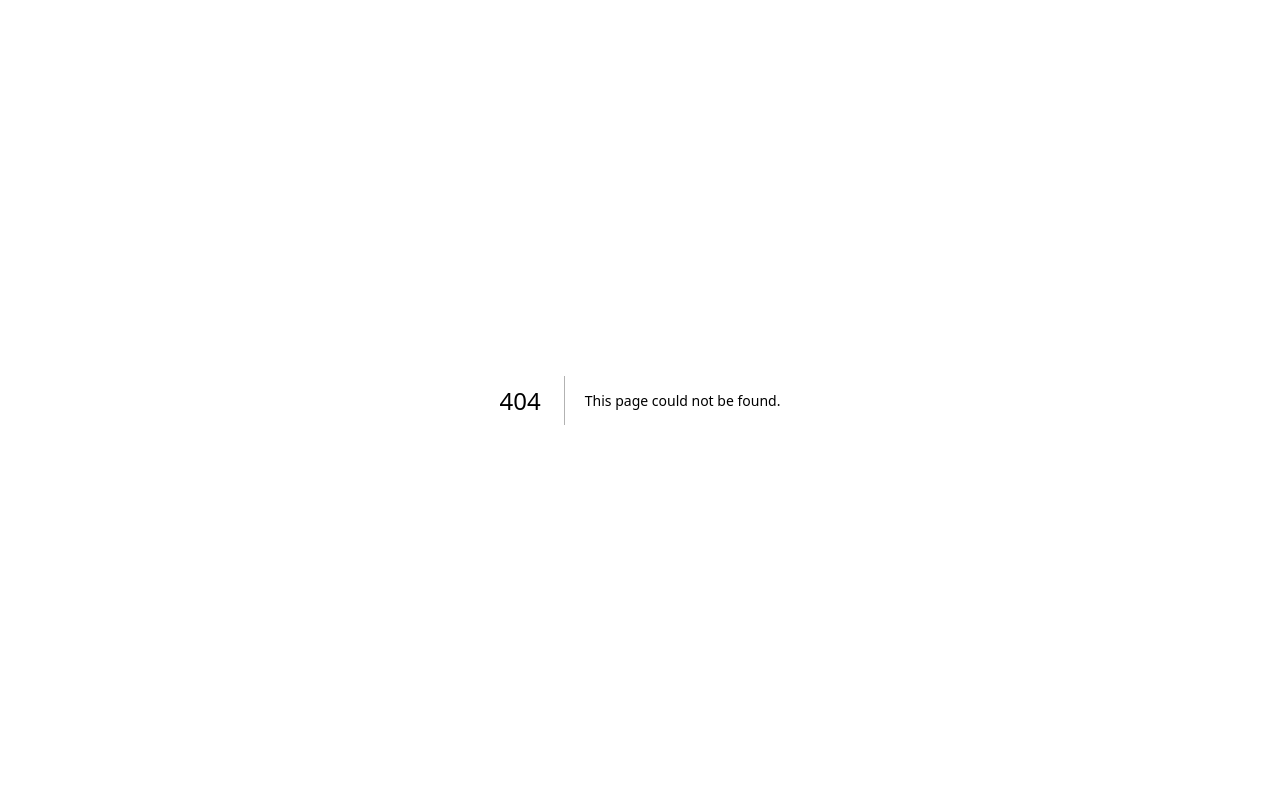
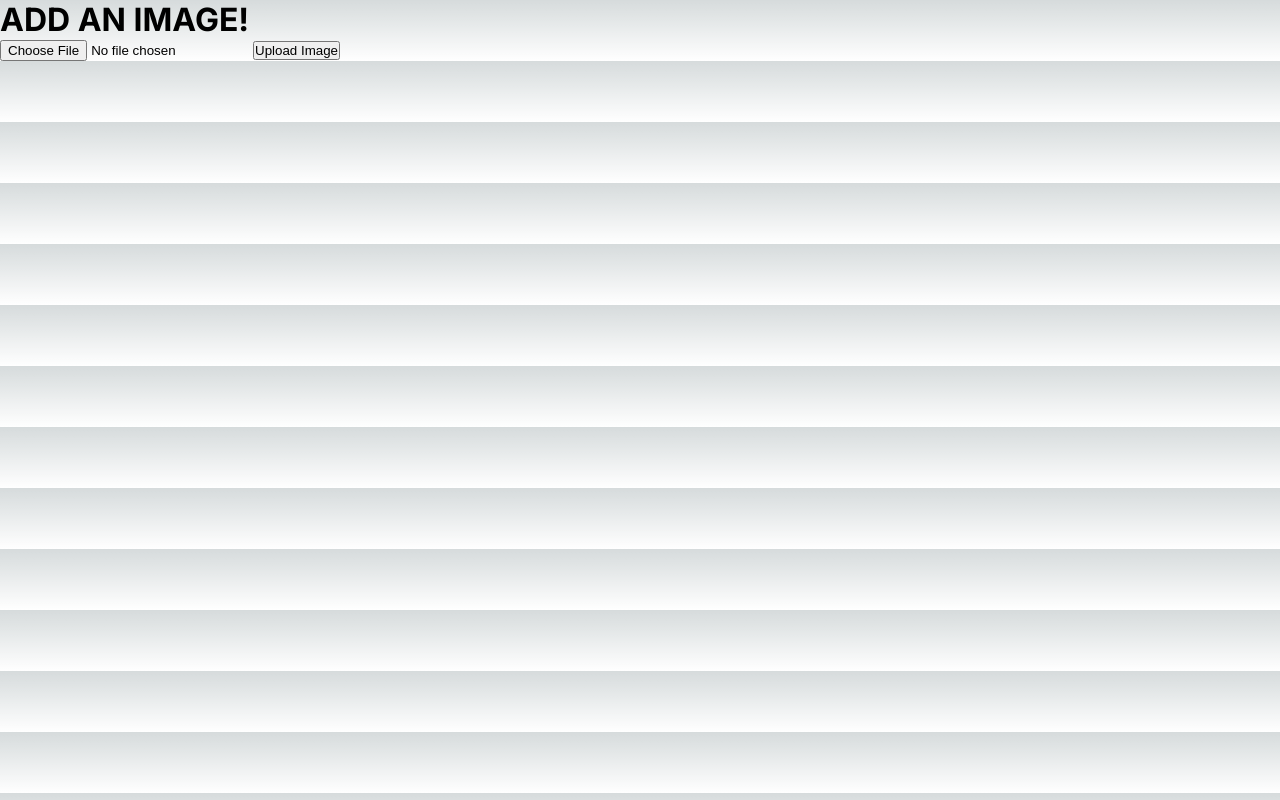
Before and after one commit to kichu27/NEXTJS-FIREBASE, a Next.js app: page /firebaseimg in a window 1280 px wide. Before the commit this address had no page. Built offline with nearby package versions, Linux system fonts and the light colour scheme; no server answers.

Commit message:
image feature added

```diff
--- a/package.json
+++ b/package.json
@@ -12,7 +12,8 @@
     "firebase": "^10.8.1",
     "next": "14.1.2",
     "react": "^18",
-    "react-dom": "^18"
+    "react-dom": "^18",
+    "uuid": "^9.0.1"
   },
   "devDependencies": {
     "eslint": "^8",
--- /dev/null
+++ b/src/app/firebaseimg/page.js
@@ -0,0 +1,28 @@
+"use client"
+import { useState } from "react";
+import { getStorage, ref, uploadBytes } from "firebase/storage";
+import { v4 } from "uuid";
+import { storage } from "@/firebase/config";
+
+export default function Page() {
+  const storage = getStorage();
+  const [uploadimg, setUploadimg] = useState(null);
+
+  const handleclick = (e) => {
+    if (uploadimg == null) {
+      return;
+    }
+    const imageref = ref(storage, `images/${uploadimg.name + v4()}`);
+    uploadBytes(imageref, uploadimg).then(() => {
+      console.log("image uploaded!");
+    });
+  };
+
+  return (
+    <div>
+      <h1>ADD AN IMAGE!</h1>
+      <input type="file" onChange={(e) => { setUploadimg(e.target.files[0]); }} />
+      <button onClick={handleclick}>Upload Image</button>
+    </div>
+  );
+}
--- a/src/app/page.js
+++ b/src/app/page.js
@@ -1,4 +1,4 @@
-"use client";
+"use client"
 
 import { useState } from 'react';
 import { db } from "@/firebase/config";
--- a/src/firebase/config.js
+++ b/src/firebase/config.js
@@ -1,6 +1,7 @@
 
 import { initializeApp } from "firebase/app";
 import { getFirestore } from "firebase/firestore";
+import { getStorage } from 'firebase/storage';
 
 const firebaseConfig = {
     apiKey: process.env.NEXT_PUBLIC_FIREBASE_API_KEY,
@@ -15,5 +16,7 @@ const firebaseConfig = {
 
   const app = initializeApp(firebaseConfig)
   const db = getFirestore(app) ;
+  const storage = getStorage(app);
 
-  export {db}
+
+  export {db , storage}
```
Also changed, not shown: 1 other file (tests, documents, lock files or other folders).
